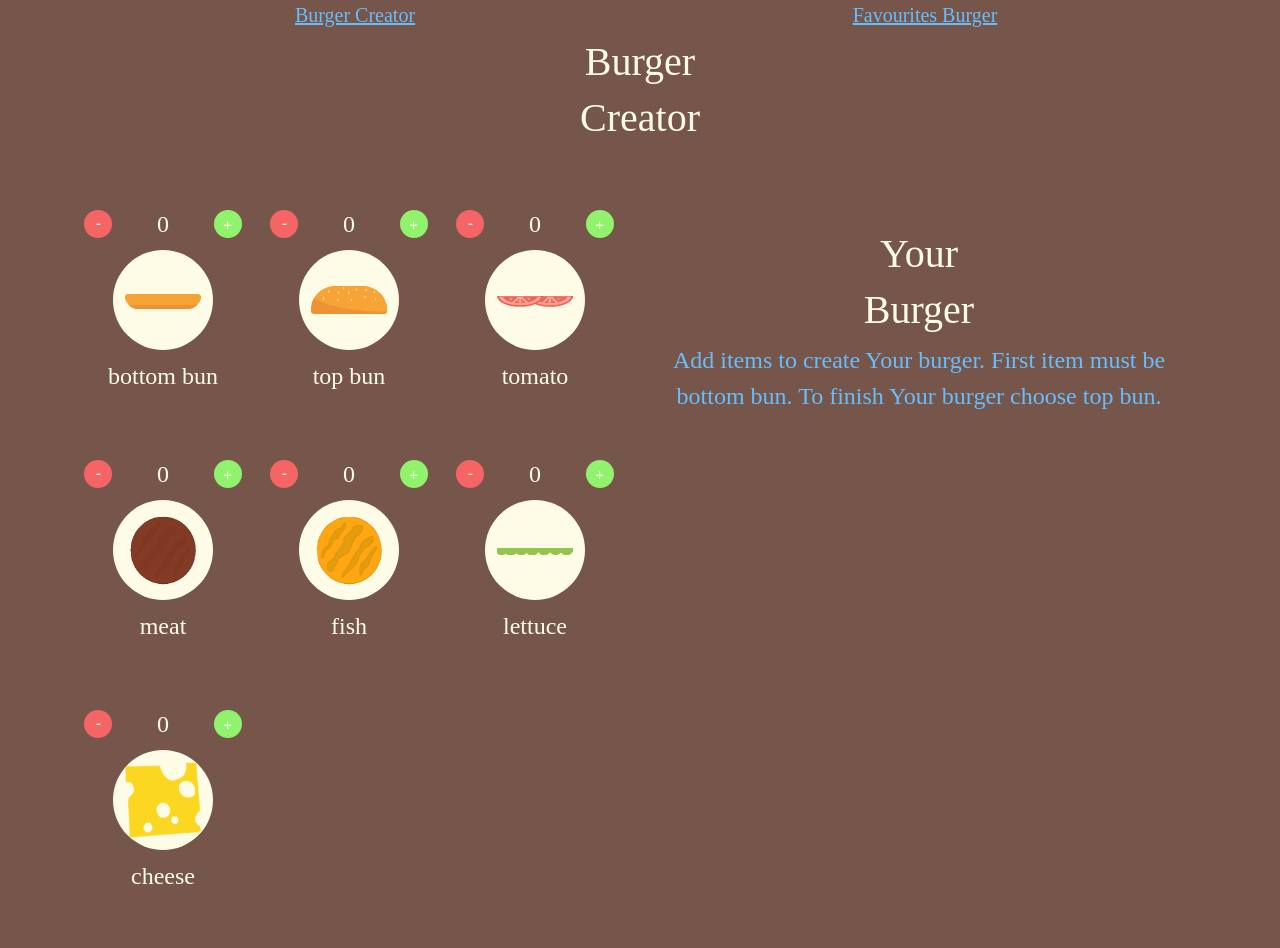
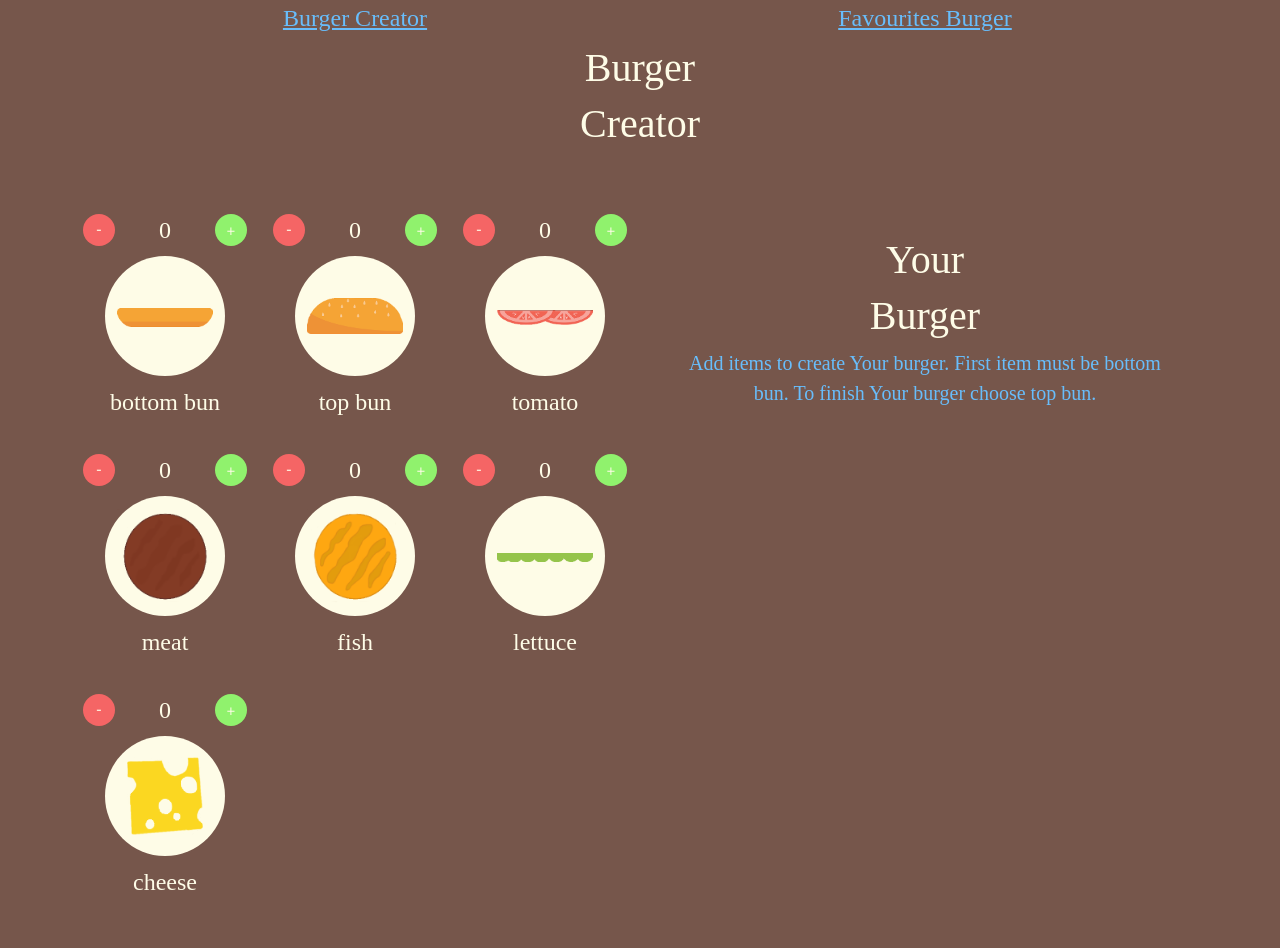
Before and after one commit to bogorski/BurgerCreator, a plain HTML site: page index.html in a window 1280 px wide. After the commit the page ends 924 px from the top, so only its background shows below. Drawn offline with nearby package versions, Linux system fonts and the light colour scheme; a web font is replaced by a local one.

Commit message:
styles update

```diff
--- a/css/style.css
+++ b/css/style.css
@@ -1,24 +1,28 @@
 body {
-	font-family: 'Snowburst One';
+	font-family: "Snowburst One";
 	background-color: #76564b;
 	color: #fefce7;
 }
 
 p {
-	font-size: 1.5rem;
+	font-size: 3vh;
 	margin: 0;
-	overflow:hidden;
+	overflow: hidden;
 }
 
 a {
 	cursor: pointer;
 	color: #68bdfb;
-	font-size: 1.25rem;
+	font-size: 3vh;
 }
 
 a:hover {
-   color: #fefce7;
-   text-decoration: none;
+	color: #fefce7;
+	text-decoration: none;
+}
+
+h1 {
+	font-size: 5vh;
 }
 
 input {
@@ -32,26 +36,26 @@ button {
 	margin: auto;
 	padding: auto;
 	cursor: pointer;
-	width: 28px;
-	height: 28px;
+	width: 4vh;
+	height: 4vh;
 	color: #fefce7;
-	border:none;
+	border: none;
 	border-radius: 100%;
 }
 
-.btnRemove{
+.btnRemove {
 	width: auto;
 	height: auto;
-	font-size: 1.5rem;
+	font-size: 1vh;
 	color: white;
 	background-color: #fb5050;
 	border-radius: 0;
 }
 
 .btnSave {
-	width: 160px;
-	height: 60px;
-	font-size: 2rem;
+	width: 15vh;
+	height: 6vh;
+	font-size: 3vh;
 	color: #76564b;
 	background-color: #fefce7;
 }
@@ -67,18 +71,18 @@ button {
 }
 
 .circle {
-  width: 100px;
-  height: 100px;
-  border-radius: 50%;
-  background-color: #fefce7;
-  margin: auto;
+	width: 15vh;
+	height: 15vh;
+	border-radius: 50%;
+	background-color: #fefce7;
+	margin: auto;
 }
 
-.divHeight{
-	height: 250px;
+.divHeight {
+	height: 30vh;
 }
 
 .instruction {
-	font-size: 1.5rem;
+	font-size: 2.5vh;
 	color: #68bdfb;
 }
--- a/index.html
+++ b/index.html
@@ -1,14 +1,17 @@
 <!DOCTYPE html>
 <html>
+
 <head>
 	<meta charset="utf-8">
 	<meta name="viewport" content="width=device-width, initial-scale=1">
 	<title>BurgerCreator</title>
-		<link href="https://cdn.jsdelivr.net/npm/bootstrap@5.0.1/dist/css/bootstrap.min.css" rel="stylesheet" integrity="sha384-+0n0xVW2eSR5OomGNYDnhzAbDsOXxcvSN1TPprVMTNDbiYZCxYbOOl7+AMvyTG2x" crossorigin="anonymous">
+	<link href="https://cdn.jsdelivr.net/npm/bootstrap@5.0.1/dist/css/bootstrap.min.css" rel="stylesheet"
+		integrity="sha384-+0n0xVW2eSR5OomGNYDnhzAbDsOXxcvSN1TPprVMTNDbiYZCxYbOOl7+AMvyTG2x" crossorigin="anonymous">
 	<link rel="preconnect" href="https://fonts.gstatic.com">
 	<link href="https://fonts.googleapis.com/css2?family=Snowburst+One&display=swap" rel="stylesheet">
-		<link href="css/style.css" rel="stylesheet" >
+	<link href="css/style.css" rel="stylesheet">
 </head>
+
 <body>
 	<div class="container">
 		<div class="row text-center">
@@ -26,7 +29,7 @@
 			</div>
 		</div>
 		<div class="row text-center creatorView">
-				<div class="col">
+			<div class="col-12 col-md-6">
 				<div class="row">
 					<div class="col-6 col-lg-4 divHeight p-2">
 						<div class="row mb-2">
@@ -42,7 +45,8 @@
 						</div>
 						<div class="row circle align-items-center">
 							<div class="col">
-									<img class="img-fluid" src="images/Ingredients/bottom-bun.png" alt="Bottom bun" width=100% height=100%>
+								<img class="img-fluid" src="images/Ingredients/bottom-bun.png" alt="Bottom bun"
+									width=100% height=100%>
 							</div>
 						</div>
 						<div class="row m-2">
@@ -65,7 +69,8 @@
 						</div>
 						<div class="row circle align-items-center">
 							<div class="col">
-									<img class="img-fluid " src="images/Ingredients/top-bun.png" alt="Top bun" width=100% height=100%>
+								<img class="img-fluid " src="images/Ingredients/top-bun.png" alt="Top bun" width=100%
+									height=100%>
 							</div>
 						</div>
 						<div class="row m-2">
@@ -88,7 +93,8 @@
 						</div>
 						<div class="row circle align-items-center">
 							<div class="col">
-									<img class="img-fluid" src="images/Ingredients/tomato.png" alt="Tomato" width=100% height=100%>
+								<img class="img-fluid" src="images/Ingredients/tomato.png" alt="Tomato" width=100%
+									height=100%>
 							</div>
 						</div>
 						<div class="row m-2">
@@ -97,7 +103,6 @@
 							</div>
 						</div>
 					</div>
-
 					<div class="col-6 col-lg-4 divHeight p-2">
 						<div class="row mb-2">
 							<div class="col align-self-center">
@@ -112,7 +117,8 @@
 						</div>
 						<div class="row circle align-items-center">
 							<div class="col">
-									<img class="img-fluid" src="images/Ingredients/ingredient-burger.png" alt="ingredient-burger" width=100% height=100%>
+								<img class="img-fluid" src="images/Ingredients/ingredient-burger.png"
+									alt="ingredient-burger" width=100% height=100%>
 							</div>
 						</div>
 						<div class="row m-2">
@@ -135,7 +141,8 @@
 						</div>
 						<div class="row circle align-items-center">
 							<div class="col">
-									<img class="img-fluid" src="images/Ingredients/ingredient-fish.png" alt="ingredient-fish" width=100% height=100%>
+								<img class="img-fluid" src="images/Ingredients/ingredient-fish.png"
+									alt="ingredient-fish" width=100% height=100%>
 							</div>
 						</div>
 						<div class="row m-2">
@@ -158,7 +165,8 @@
 						</div>
 						<div class="row circle align-items-center">
 							<div class="col">
-									<img class="img-fluid" src="images/Ingredients/lettuce.png" alt="lettuce" width=100% height=100%>
+								<img class="img-fluid" src="images/Ingredients/lettuce.png" alt="lettuce" width=100%
+									height=100%>
 							</div>
 						</div>
 						<div class="row m-2">
@@ -167,7 +175,6 @@
 							</div>
 						</div>
 					</div>
-
 					<div class="col-6 col-lg-4 divHeight p-2">
 						<div class="row mb-2">
 							<div class="col align-self-center">
@@ -182,7 +189,8 @@
 						</div>
 						<div class="row circle align-items-center">
 							<div class="col">
-									<img class="img-fluid" src="images/Ingredients/ingredient-cheese.png" alt="ingredient-cheese" width=100% height=100%>
+								<img class="img-fluid" src="images/Ingredients/ingredient-cheese.png"
+									alt="ingredient-cheese" width=80% height=80%>
 							</div>
 						</div>
 						<div class="row m-2">
@@ -193,7 +201,7 @@
 					</div>
 				</div>
 			</div>
-				<div class="col p-4">
+			<div class="col-12 col-md-6 p-4">
 				<div class="row text-center ">
 					<div class="col">
 						<div class="row p-2">
@@ -202,7 +210,8 @@
 								<h1>Burger</h1>
 							</div>
 							<div class="col-12">
-									<p class="instruction">Add items to create Your burger. First item must be bottom bun. To finish Your burger choose top bun.</p>
+								<p class="instruction">Add items to create Your burger. First item must be bottom bun.
+									To finish Your burger choose top bun.</p>
 							</div>
 						</div>
 					</div>
@@ -220,7 +229,10 @@
 		<div class="row text-center favouritesView d-none">
 		</div>
 	</div>
-		<script src="https://cdn.jsdelivr.net/npm/bootstrap@5.0.1/dist/js/bootstrap.bundle.min.js"/></script>
-		<script src="script/script.js"/></script>
+	<script src="https://cdn.jsdelivr.net/npm/bootstrap@5.0.1/dist/js/bootstrap.bundle.min.js" />
+	</script>
+	<script src="script/script.js" />
+	</script>
 </body>
+
 </html>
```
Lines whose indentation alone changed are shown as unchanged.
